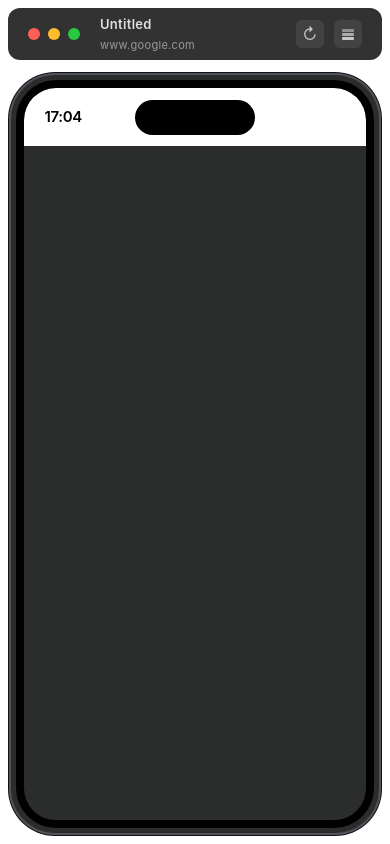
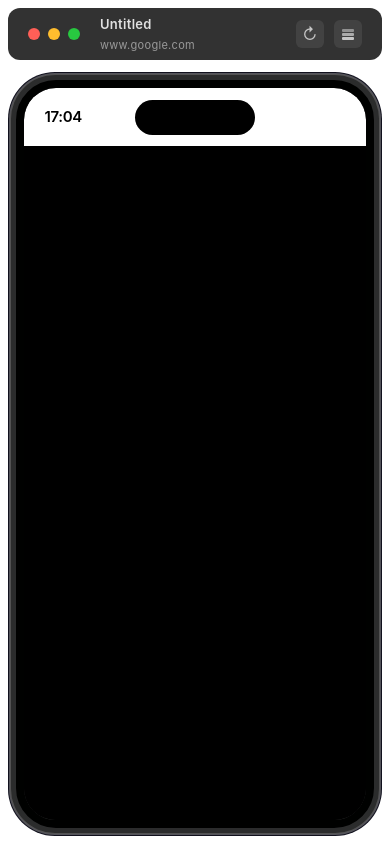
Before and after one commit to hmmhmmhm/aka-browser, a React (Vite) app in the folder apps/browser/: page / in a window 390 px wide. Built offline with nearby package versions, Linux system fonts and the light colour scheme.

Commit message:
style: update phone frame background color from transparent to black

```diff
--- a/apps/browser/src/renderer/components/phone-frame.tsx
+++ b/apps/browser/src/renderer/components/phone-frame.tsx
@@ -78,11 +78,11 @@ function PhoneFrame({
       {/* Device frame - visual only, clicks pass through */}
       <div className="absolute top-0 left-0 w-full h-full rounded-[47px] bg-[#11111d] box-border pointer-events-none p-px transition-transform duration-300 overflow-hidden">
         <div className="relative w-full h-full rounded-[46px] bg-[#54545b] box-border pointer-events-none p-px overflow-hidden before:content-[''] before:absolute before:top-px before:left-px before:right-px before:bottom-px before:rounded-[45px] before:bg-[#525252] before:pointer-events-none before:z-0 after:content-[''] after:absolute after:top-0.5 after:left-0.5 after:right-0.5 after:bottom-0.5 after:rounded-[44px] after:bg-[#2b2c2c] after:pointer-events-none after:z-0">
-          <div className="absolute top-[15px] left-[15px] right-[15px] bottom-[15px] rounded-[32px] overflow-hidden z-10 bg-transparent pointer-events-none">
+          <div className="absolute top-[15px] left-[15px] right-[15px] bottom-[15px] rounded-[32px] overflow-hidden z-10 bg-black pointer-events-none">
             {/* Web content area - positioned for WebContentsView */}
             <div
               ref={webContainerRef}
-              className="absolute top-0 left-0 right-0 bottom-0 bg-transparent overflow-hidden rounded-[32px] pointer-events-none"
+              className="absolute top-0 left-0 right-0 bottom-0 bg-black overflow-hidden rounded-[32px] pointer-events-none"
             />
             {/* Status bar - React component on top (hidden in fullscreen) */}
             {!isFullscreen && (
```
